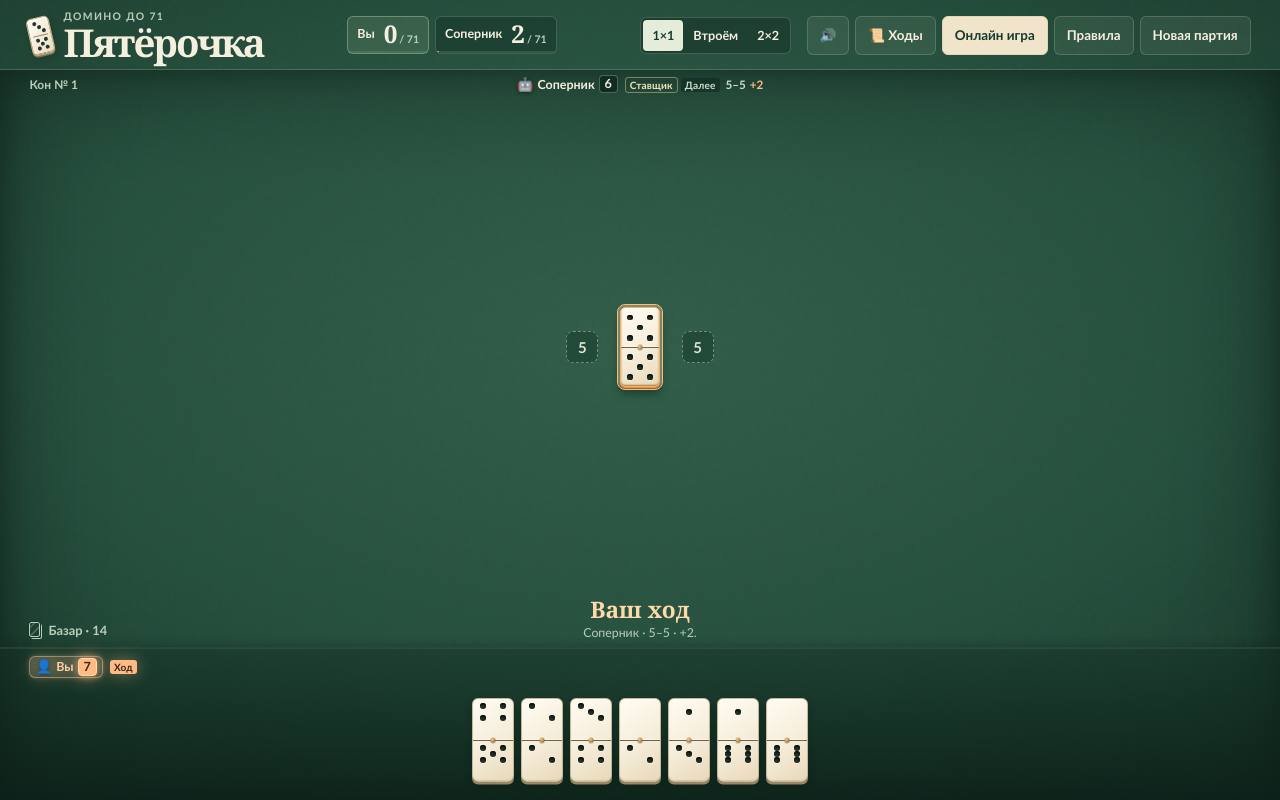
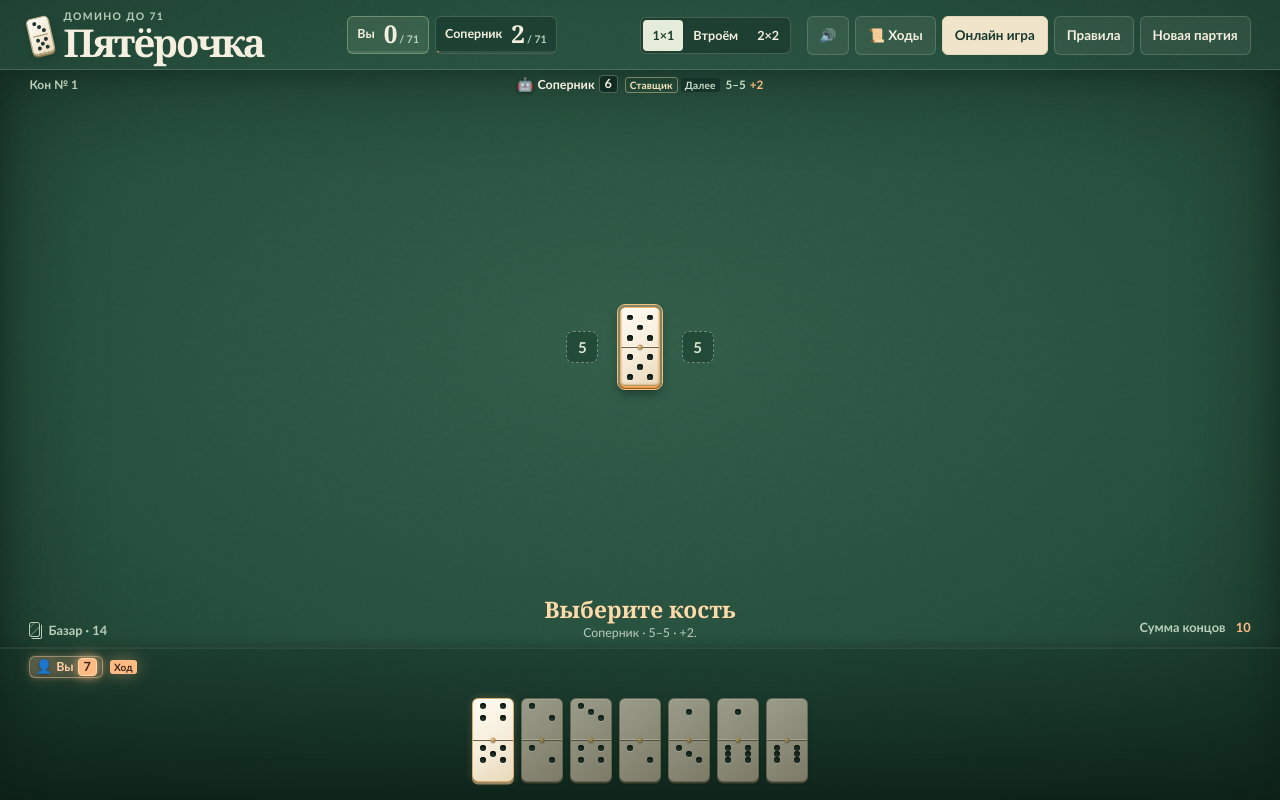
Before and after one commit to qwertynovo2026-dotcom/domino-game, a website: page domino/index.html in a window 1280 px wide. Drawn offline with Linux system fonts and the light colour scheme.

Commit message:
Restore current end total and disable unplayable tiles

```diff
--- a/domino/app.js
+++ b/domino/app.js
@@ -6,6 +6,7 @@
   const layout = globalThis.DominoBoardLayout;
   const turnTitle = byId('turn-title');
   const turnDetail = byId('turn-detail');
+  const endTotal = byId('end-total');
   if (!engine || !layout) {
     turnTitle.textContent = 'Стол недоступен';
     turnDetail.textContent = 'Откройте index.html из папки, где находятся остальные файлы игры.';
@@ -94,7 +95,6 @@
   let currentJournal;
   let matchNumber = Math.max(0, ...recentMatches().map(entry => entry.number));
   let selectedTileId = null;
-  let placementError = '';
   let lastPlacedTileId = null;
   let botTimer;
   let moveCue = null;
@@ -722,13 +722,12 @@
     return name + ' · ' + move.tile.a + '–' + move.tile.b + (move.points ? ' · +' + move.points : '') + '.';
   }
 
-  function renderStatus() {
+  function renderStatus(moves = yourMoves()) {
     const playing = game.phase === 'playing';
     const yourTurn = playing && game.turn === 0;
     const turnCard = byId('turn-card');
     turnCard.classList.toggle('is-your-turn', yourTurn);
     turnDetail.classList.toggle('sr-only', pendingDraw !== null);
-    turnDetail.classList.toggle('placement-error', yourTurn && Boolean(placementError));
     if (isNetworkMode && networkPaused) {
       byId('turn-label').textContent = 'Онлайн';
       turnTitle.textContent = 'Соединение прервано';
@@ -739,11 +738,13 @@
 
     if (playing) {
       byId('turn-label').textContent = yourTurn ? 'Ваш ход' : 'Ход соперника';
-      turnTitle.textContent = yourTurn ? (selectedTileId ? 'Выберите конец цепочки' : 'Ваш ход') : seatName(game.turn) + ' ходит';
+      turnTitle.textContent = yourTurn
+        ? (selectedTileId ? 'Выберите конец цепочки' : moves.length ? 'Выберите кость' : game.stock.length ? 'Возьмите из базара' : 'Пасуйте')
+        : seatName(game.turn) + ' ходит';
       if (!yourTurn && game.playerCount === 4 && game.turn === 2) {
         byId('turn-label').textContent = 'Ход напарника';
       }
-      turnDetail.textContent = (yourTurn && placementError) || (pendingDraw !== null ? 'Иду на базар.' : lastMoveText()) ||
+      turnDetail.textContent = pendingDraw !== null ? 'Иду на базар.' : lastMoveText() ||
         (game.starter === 0 ? 'Вы открываете кон.' : seatName(game.starter) + ' открывает кон.');
       continueButton.hidden = true;
       if (turnHistoryBtn) turnHistoryBtn.hidden = true;
@@ -1099,11 +1100,12 @@
     }
     roundHands.replaceChildren();
 
+    const available = new Set(moves.map(move => move.tileId));
     const focusedId = hand.contains(document.activeElement) ? document.activeElement.dataset.tileId : null;
     const nodes = game.hands[0].map(tile => {
       const node = domino(tile.a, tile.b, true, 'button');
       node.dataset.tileId = tile.id;
-      node.disabled = !yourTurn;
+      node.disabled = !available.has(tile.id);
       node.setAttribute('aria-pressed', String(tile.id === selectedTileId));
       node.addEventListener('click', event => selectFromHand(tile.id, event.detail === 0));
       return node;
@@ -1131,8 +1133,10 @@
     const choices = selectedMoves(moves);
     renderScore();
     renderSeats();
-    renderStatus();
+    renderStatus(moves);
     byId('round-label').textContent = 'Кон № ' + game.roundNumber;
+    endTotal.textContent = engine.endTotal(game.board);
+    endTotal.classList.toggle('scoring', game.lastMove?.kind === 'play' && game.lastMove.points > 0);
     const stockIcon = element('span', 'stock-icon');
     stockIcon.setAttribute('aria-hidden', 'true');
     byId('stock').replaceChildren(stockIcon, element('span', '', 'Базар · ' + game.stock.length));
@@ -1279,7 +1283,6 @@
 
   function afterAction(played, origin) {
     selectedTileId = null;
-    placementError = '';
     const move = game.lastMove;
     if (played) {
       recordHistoryPlay(move.seat, move.tile, move.side, move.points, engine.endTotal(game.board));
@@ -1328,15 +1331,7 @@
     if (!isYourTurn()) return;
     const moves = yourMoves().filter(move => move.tileId === id);
     if (moves.length === 1) return playYourMove(moves[0]);
-    if (!moves.length) {
-      selectedTileId = null;
-      if (!game.board.root) placementError = 'Первый кон открывают старшим дублем или самой тяжёлой костью.';
-      else if (game.forcedTileId && id !== game.forcedTileId) placementError = 'Сначала сыграйте подходящую кость, взятую из базара.';
-      else placementError = 'Эта кость не подходит ни к одному открытому концу.';
-      render();
-      return;
-    }
-    placementError = '';
+    if (!moves.length) return;
     selectedTileId = selectedTileId === id ? null : id;
     render();
     if (fromKeyboard && selectedTileId !== null) {
@@ -1350,7 +1345,6 @@
   }
 
   function playYourMove({ tileId, side }) {
-    placementError = '';
     if (isNetworkMode) {
       selectedTileId = null;
       globalThis.DominoNet?.playTile(tileId, side);
@@ -1380,7 +1374,6 @@
     memoryHistory.set(key, currentJournal);
     if (memoryHistory.size > historyLimit) memoryHistory.delete(memoryHistory.keys().next().value);
     selectedTileId = null;
-    placementError = '';
     seatActions = [];
     record('round_start');
     if (historyStorage) {
@@ -1399,7 +1392,6 @@
     if (event.key !== 'Escape' || selectedTileId === null) return;
     const tileId = selectedTileId;
     selectedTileId = null;
-    placementError = '';
     render();
     hand.querySelector(`[data-tile-id="${tileId}"]`)?.focus({ preventScroll: true });
   }
@@ -1454,7 +1446,6 @@
       ensureRoundHistory(game.roundNumber, game.starter);
       record('round_start');
       selectedTileId = null;
-      placementError = '';
       seatActions = [];
       render();
       scheduleBot();
@@ -1858,7 +1849,6 @@
         }
         if (!sameRound || networkSnapshot.move !== sGame.moveNumber || wasPaused) {
           selectedTileId = null;
-          placementError = '';
         }
         networkPaused = false;
         networkSnapshot = { room: msg.roomId, match: sGame.matchNumber, round: sGame.roundNumber, move: sGame.moveNumber };
@@ -1961,7 +1951,6 @@
         networkPaused = true;
         clearQuickMessages();
         selectedTileId = null;
-        placementError = '';
         render();
       });
 
--- a/domino/index.html
+++ b/domino/index.html
@@ -5,13 +5,13 @@
   <meta name="viewport" content="width=device-width, initial-scale=1">
   <meta name="theme-color" content="#153a2f">
   <title>Пятёрочка · Домино до 71</title>
-  <link rel="stylesheet" href="style.css?v=2.9.4">
+  <link rel="stylesheet" href="style.css?v=2.9.5">
   <script defer src="engine.js?v=2.0"></script>
   <script defer src="layout.js?v=2.0"></script>
   <script defer src="sound.js?v=2.7"></script>
   <script defer src="quick-messages.js?v=2.2"></script>
   <script defer src="net.js?v=2.2"></script>
-  <script defer src="app.js?v=2.9.4"></script>
+  <script defer src="app.js?v=2.9.5"></script>
 </head>
 <body>
   <div class="shell">
@@ -72,6 +72,7 @@
           <button type="button" id="continue" class="button primary" hidden>Следующий кон</button>
           <button type="button" id="turn-history-btn" class="button secondary" hidden title="Посмотреть историю ходов">📜 Протокол</button>
         </section>
+        <div class="end-total">Сумма концов <strong id="end-total">0</strong></div>
       </div>
 
       <section class="rack" aria-labelledby="rack-label">
--- a/domino/style.css
+++ b/domino/style.css
@@ -449,7 +449,7 @@ button.board-end:focus-visible .board-end-marker { outline: 2px solid #fff6de; o
 
 .table-foot {
   display: grid; grid-template-columns: minmax(96px, 1fr) minmax(0, auto) minmax(96px, 1fr);
-  grid-template-areas: "stock turn ."; align-items: end; gap: 8px;
+  grid-template-areas: "stock turn total"; align-items: end; gap: 8px;
   margin-bottom: 7px; color: var(--soft-green); font-size: .8rem;
 }
 .stock-area { grid-area: stock; position: relative; justify-self: start; }
@@ -459,12 +459,14 @@ button.board-end:focus-visible .board-end-marker { outline: 2px solid #fff6de; o
   outline: 1px solid #15382b; box-shadow: 2px 2px 0 -1px #203f32, 2px 2px 0 0 currentColor;
   background: repeating-linear-gradient(135deg, transparent 0 2px, #9db7a15c 3px 4px, transparent 4px 6px);
 }
+.end-total { grid-area: total; justify-self: end; min-height: 21px; font-weight: 700; }
+.end-total strong { min-width: 20px; display: inline-block; margin-left: 2px; color: var(--paper); font-variant-numeric: tabular-nums; text-align: right; }
+.end-total strong.scoring { color: var(--orange); }
 .turn-card { grid-area: turn; display: flex; align-items: center; justify-content: center; gap: 8px 12px; min-width: 0; text-align: center; }
 .turn-kicker { display: none; color: var(--soft-green); }
 .turn-card h2 { color: var(--table-ink); font: 700 clamp(1rem, 2vw, 1.42rem)/1.05 var(--serif); }
 .turn-card.is-your-turn h2 { color: #ffdaa9; }
 .turn-card p { margin-top: 3px; color: var(--soft-green); font-size: .77rem; line-height: 1.25; }
-.turn-card .placement-error { color: #ffc8a6; }
 .turn-card .button { flex: none; white-space: nowrap; }
 
 .rack {
@@ -603,6 +605,17 @@ button.board-end:focus-visible .board-end-marker { outline: 2px solid #fff6de; o
     0 2.5px 0 #988765,
     0 5px 7px #0a1f1873;
   transition: transform .18s cubic-bezier(.2, .8, .3, 1);
+}
+.hand .domino:not(:disabled) {
+  border-color: #dfaa6a;
+  box-shadow: inset 0 1px 1px #fff, 0 2.5px 0 #988765, 0 5px 7px #0a1f1873, 0 0 8px #ffbb8340;
+}
+.hand .domino:disabled {
+  color: #384037;
+  background: linear-gradient(135deg, #d8cdb8, #b1a38a);
+  border-color: #8c8062;
+  box-shadow: inset 0 1px 1px #fff5, 0 1.5px 0 #5b513a, 0 2px 4px #081d1540;
+  opacity: .68;
 }
 @media (hover: hover) {
   .hand .domino:not(:disabled):not([aria-pressed="true"]):hover { transform: translateY(-3px); }
@@ -806,7 +819,7 @@ dialog :focus-visible { outline-color: var(--brick); }
   .seat-details, .seat-markers { gap: 2px; }
   .seat-markers span { font-size: .59rem; padding: 2px 3px; }
   .seat-action { font-size: .65rem; }
-  .table-foot { grid-template-columns: 1fr; grid-template-areas: "stock" "turn"; gap: 2px; font-size: .73rem; }
+  .table-foot { grid-template-columns: 1fr 1fr; grid-template-areas: "stock total" "turn turn"; gap: 2px; font-size: .73rem; }
   .turn-card { flex-wrap: wrap; gap: 4px 8px; }
   .turn-card p { font-size: .71rem; }
   .turn-card .button { min-height: 31px; font-size: .76rem; padding: 5px 9px; }
```
